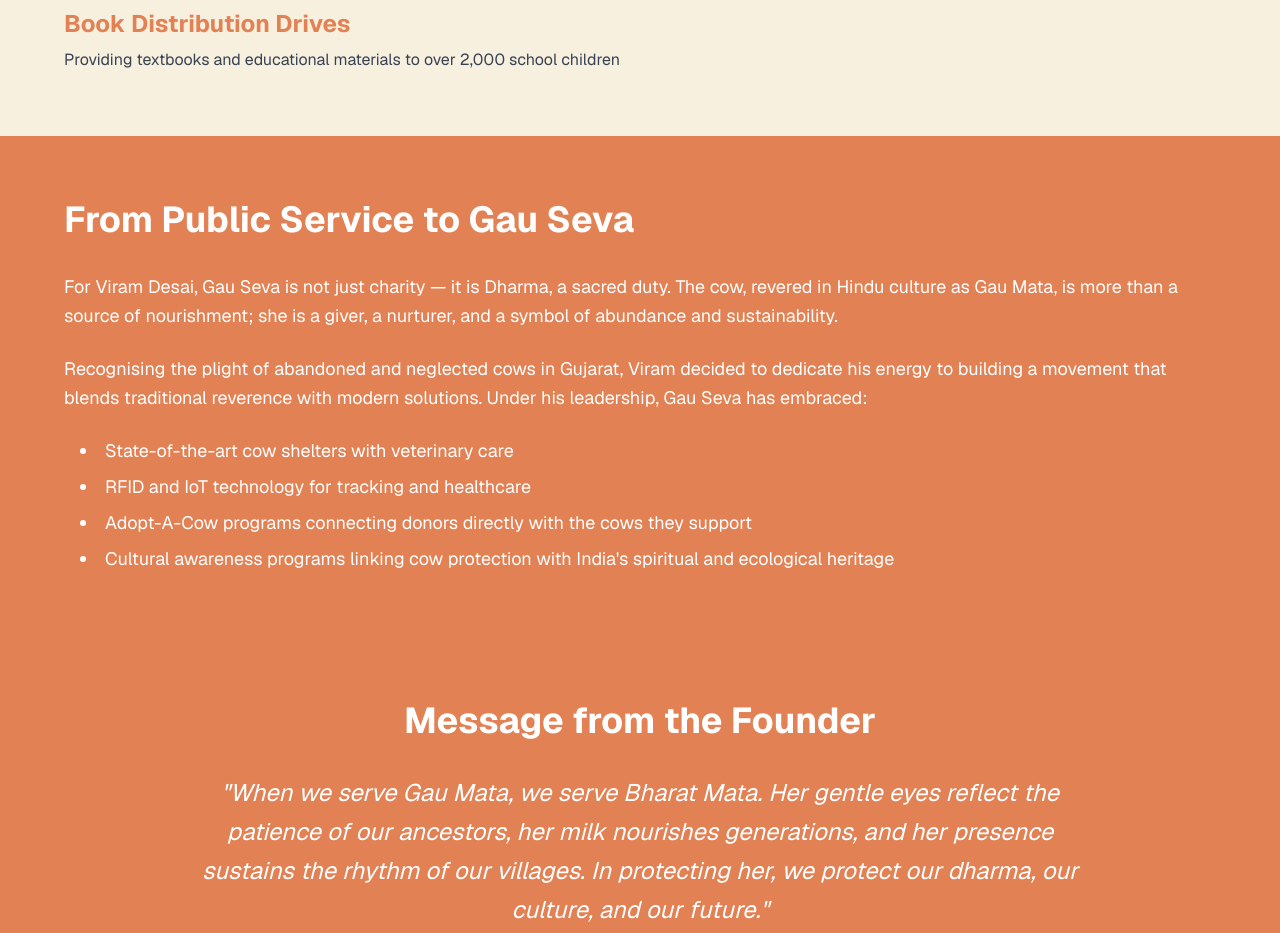
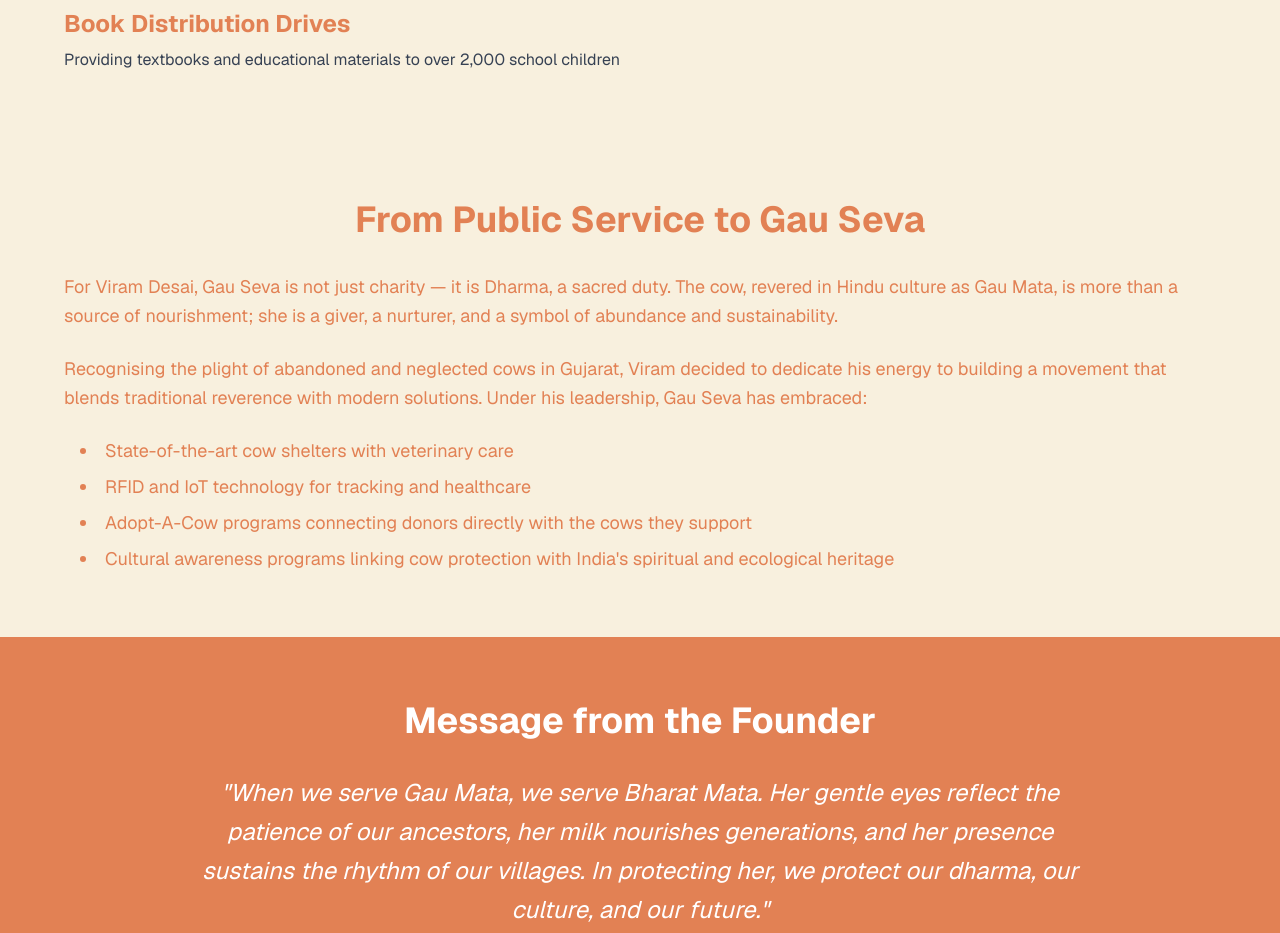
Before and after one commit to Manish091102/gau-seva, a Next.js app: page /founder in a window 1280 px wide. Shown: the part 1760-2693 px from the top of the page. Built offline with nearby package versions, Linux system fonts and the light colour scheme.

Commit message:
Page design fix

```diff
--- a/components/founder.tsx
+++ b/components/founder.tsx
@@ -183,10 +183,10 @@ export default function FounderPage() {
       </section>
 
       {/* From Public Service to Gau Seva */}
-      <section className="py-16 px-4" style={{ backgroundColor: "#e28154" }}>
+      <section className="py-16 px-4" style={{ backgroundColor: "#f8f0de" }}>
         <div className="max-w-6xl mx-auto">
-          <h2 className="text-3xl md:text-4xl font-bold text-white mb-8">From Public Service to Gau Seva</h2>
-          <div className="text-white space-y-6">
+          <h2 className="text-3xl md:text-4xl font-bold text-[#e28154] mb-8 text-center">From Public Service to Gau Seva</h2>
+          <div className="text-[#e28154] space-y-6">
             <p className="text-lg leading-relaxed">
               For Viram Desai, Gau Seva is not just charity — it is Dharma, a sacred duty. The cow, revered in Hindu
               culture as Gau Mata, is more than a source of nourishment; she is a giver, a nurturer, and a symbol of
```
